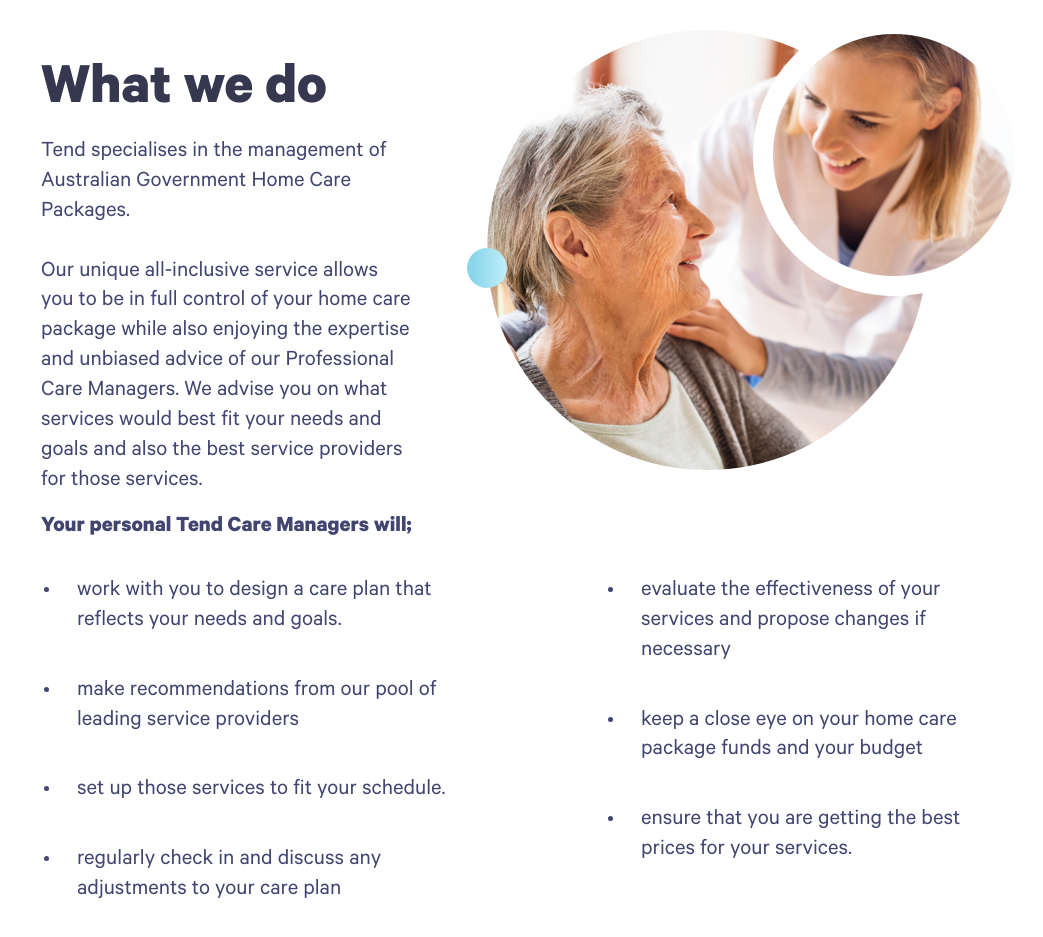
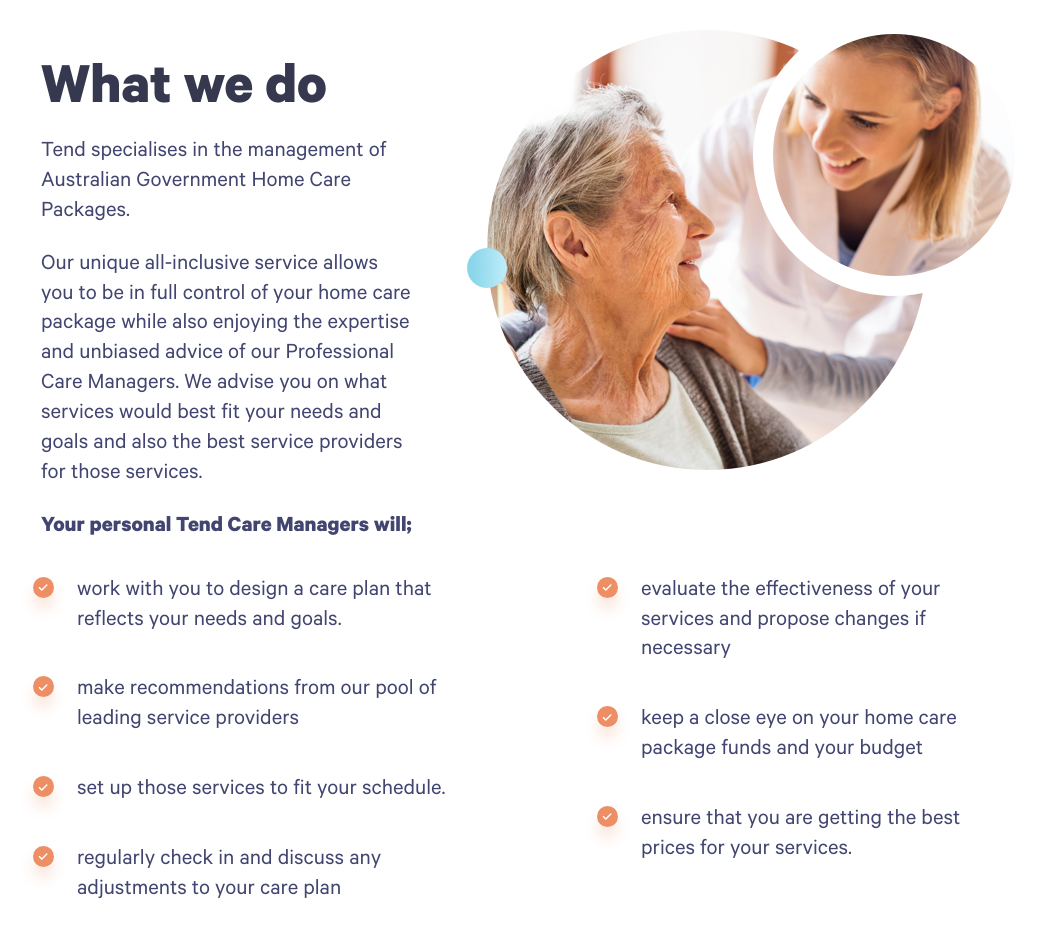
Before and after one commit to tend-dev/website-front-end, an Angular app: page /home in a window 1280 px wide. Shown: the part 1040-1977 px from the top of the page, without its empty margins (174-1217 px from the left). Built offline with nearby package versions, Linux system fonts and the light colour scheme; no server answers.

Commit message:
change list type in purpose component

```diff
--- a/src/app/components/purpose/purpose.component.html
+++ b/src/app/components/purpose/purpose.component.html
@@ -1,10 +1,9 @@
 <section class="purpose" id="what-we-do">
 
-    <div class="h4">What we do</div>
+    <h2>What we do</h2>
     <div class="sub">
-        Tend specialises in the management of Australian Government Home Care Packages.
-        <br><br>
-        Our unique all-inclusive service allows you to be in full control of your home care package while also enjoying the expertise and unbiased advice of our Professional Care Managers.  We advise you on what services would best fit your needs and goals and also the best service providers for those services.
+        <p>Tend specialises in the management of Australian Government Home Care Packages.</p>
+        <p>Our unique all-inclusive service allows you to be in full control of your home care package while also enjoying the expertise and unbiased advice of our Professional Care Managers.  We advise you on what services would best fit your needs and goals and also the best service providers for those services.</p>
     </div>
 
     <h3>
--- a/src/app/components/purpose/purpose.component.scss
+++ b/src/app/components/purpose/purpose.component.scss
@@ -16,11 +16,12 @@
         background-size: 262px 210px;
     }
 
-    .h4 {
+    h2 {
         width: 360px;
         height: 56px;
         margin-top: 197px;
         margin-left: 215px;
+        margin-bottom: 0;
 
         @include h4();
         @include mobile-only {
@@ -33,23 +34,21 @@
     .sub {
         margin-top: 25px;
         margin-left: 215px;
-
         width: 370px;
-        height: 270px;
-
         color: $color_text;
         font-size: 23px;
         line-height: 1.3;
 
-        margin-bottom: 105px;
         @include mobile-only {
             width: unset;
             margin-left: 0;
-            margin-bottom: 0;
             margin-top: 0;
-
             font-size: 17px;
             line-height: 25px;
+        }
+
+        p:first-child {
+          margin-top: 0;
         }
     }
 
@@ -76,22 +75,38 @@
     }
     ul {
         padding-inline-start: 20px;
+        list-style: none;
     }
     li {
+        position: relative;
         width: 370px;
-
         font-family: 'Calibre-Regular';
         @include sub();
-
         margin-bottom: 40px;
         padding-left: 16px;
-
         @include mobile-only {
             width: unset;
             font-size: 17px;
             line-height: 25px;
             padding-left: 6px;
             margin-bottom: 14px;
+        }
+
+        &::before {
+          content: "";
+          display: block;
+          position: absolute;
+          width: 21px;
+          height: 21px;
+          left: -28px;
+          top: 0;
+          border-radius: 50%;
+          box-shadow: 0 11px 14px 0 rgba(238, 142, 100, 0.23);
+          background-color: $orange;
+          background-image: url("/assets/img/check.svg");
+          background-repeat: no-repeat;
+          background-position: center;
+          background-size: 50%;
         }
     }
 
```
